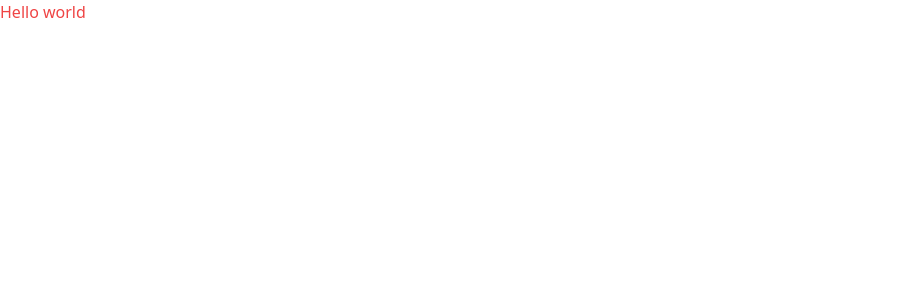
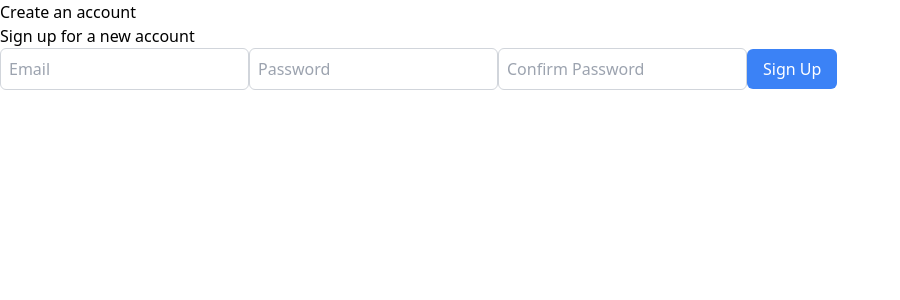
Before and after one commit to RuslanAdyghe/InvoiceGenerator, a React (Vite) app in the folder frontend/: page /signup in a window 1280 px wide. Shown: the top 300 px of the page, without its empty margins (0-900 px from the left). Built offline with nearby package versions, Linux system fonts and the light colour scheme.

Commit message:
created basic UI for the login and signup page in React

```diff
--- a/frontend/src/App.jsx
+++ b/frontend/src/App.jsx
@@ -1,13 +1,20 @@
-import { useState } from 'react'
-import reactLogo from './assets/react.svg'
-import viteLogo from '/vite.svg'
+import { BrowserRouter, Routes, Route, Navigate } from "react-router-dom"
+
+import Login from "./pages/Login"
+import Signup from "./pages/Signup"
+import Dashboard from "./pages/Dashboard"
 
 function App() {
 
   return (
-    <>
-      <h1 className="text-red-500">Hello world</h1>
-    </>
+    <BrowserRouter>
+      <Routes>
+        <Route path="/" element={<Navigate to="/login" />} />
+        <Route path="/login" element={<Login />} />
+        <Route path="/signup" element={<Signup />} />
+        <Route path="/dashboard" element={<Dashboard />} />
+      </Routes>
+    </BrowserRouter>
   )
 }
 
--- /dev/null
+++ b/frontend/src/components/AuthForm.jsx
@@ -0,0 +1,63 @@
+import { useState } from "react";
+import { useNavigate } from "react-router-dom";
+
+function AuthForm({ heading, subheading, showConfirmPassword, buttonName }) {
+  const navigate = useNavigate();
+  const [email, setEmail] = useState("");
+  const [password, setPassword] = useState("");
+  const [confirmPassword, setConfirmPassword] = useState("");
+
+  const handleSubmit = () => {
+
+    if (!email || !password) {
+      alert("Email and password are required");
+      return;
+    }
+
+    if (showConfirmPassword && password !== confirmPassword) {
+      alert("Passwords do not match");
+      return;
+    }
+
+    navigate("/dashboard");
+  }
+
+  return (
+    <div>
+      <h1>{heading}</h1>
+      <h3>{subheading}</h3>
+
+      <input
+        type="email"
+        placeholder="Email"
+        value={email}
+        onChange={(e) => setEmail(e.target.value)}
+        className="border border-gray-300 rounded-md p-2 mb-4"
+      />
+      <input
+        type="password"
+        placeholder="Password"
+        value={password}
+        onChange={(e) => setPassword(e.target.value)}
+        className="border border-gray-300 rounded-md p-2 mb-4"
+      />
+      {showConfirmPassword && (
+        <input
+          type="password"
+          placeholder="Confirm Password"
+          value={confirmPassword}
+          onChange={(e) => setConfirmPassword(e.target.value)}
+          className="border border-gray-300 rounded-md p-2 mb-4"
+        />
+      )}
+      <button
+        className="bg-blue-500 text-white rounded-md px-4 py-2"
+        onClick={handleSubmit}
+      >
+        {buttonName}
+      </button>
+    </div>
+  )
+}
+
+export default AuthForm
--- /dev/null
+++ b/frontend/src/pages/Dashboard.jsx
@@ -0,0 +1,9 @@
+function Dashboard() {
+  return (
+    <>
+      <h1>THIS IS THE DASHBOARD</h1>
+    </>
+  )
+}
+
+export default Dashboard;
--- /dev/null
+++ b/frontend/src/pages/Login.jsx
@@ -0,0 +1,22 @@
+import { Link } from "react-router-dom";
+
+import AuthForm from "../components/AuthForm";
+
+function Login() {
+  return (
+    <div>
+      <div>
+        <AuthForm
+          heading ="Welcome back"
+          subheading="Login to your account"
+          showConfirmPassword={false}
+          buttonName="Login"
+        />
+        <h3>Don't have an account <Link to="/signup" className="text-blue-500 hover:underline">sign up now!</Link></h3>
+
+      </div>
+    </div>
+  );
+}
+
+export default Login
--- /dev/null
+++ b/frontend/src/pages/Signup.jsx
@@ -0,0 +1,22 @@
+import { Link } from "react-router-dom";
+
+import AuthForm from "../components/AuthForm";
+
+function Signup() {
+  return (
+    <>
+      <div>
+        <div>
+          <AuthForm
+            heading="Create an account"
+            subheading="Sign up for a new account"
+            showConfirmPassword={true}
+            buttonName="Sign Up"
+          />
+        </div>
+      </div>
+    </>
+  );
+}
+
+export default Signup
```
